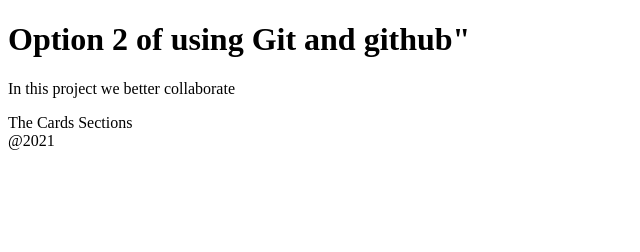
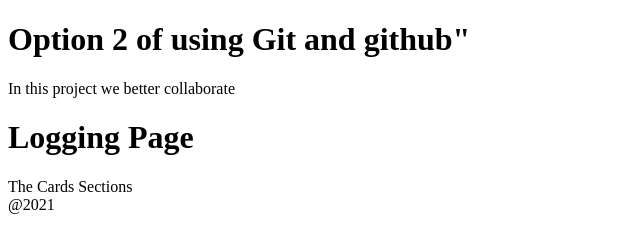
Before and after one commit to Mbote-Joseph/Option-2-Git-and-Github, a plain HTML site: page index.html in a window 1280 px wide. Shown: the whole page, without its empty margins (0-640 px from the left). Drawn offline with Linux system fonts and the light colour scheme.

Commit message:
Logging page

```diff
--- a/index.html
+++ b/index.html
@@ -9,7 +9,7 @@
   <body>
     <h1>Option 2 of using Git and github"</h1>
     <p>In this project we better collaborate</body>
-
+   <h1>Logging Page</h1>
 
     <div>The Cards Sections</div>
 
```
